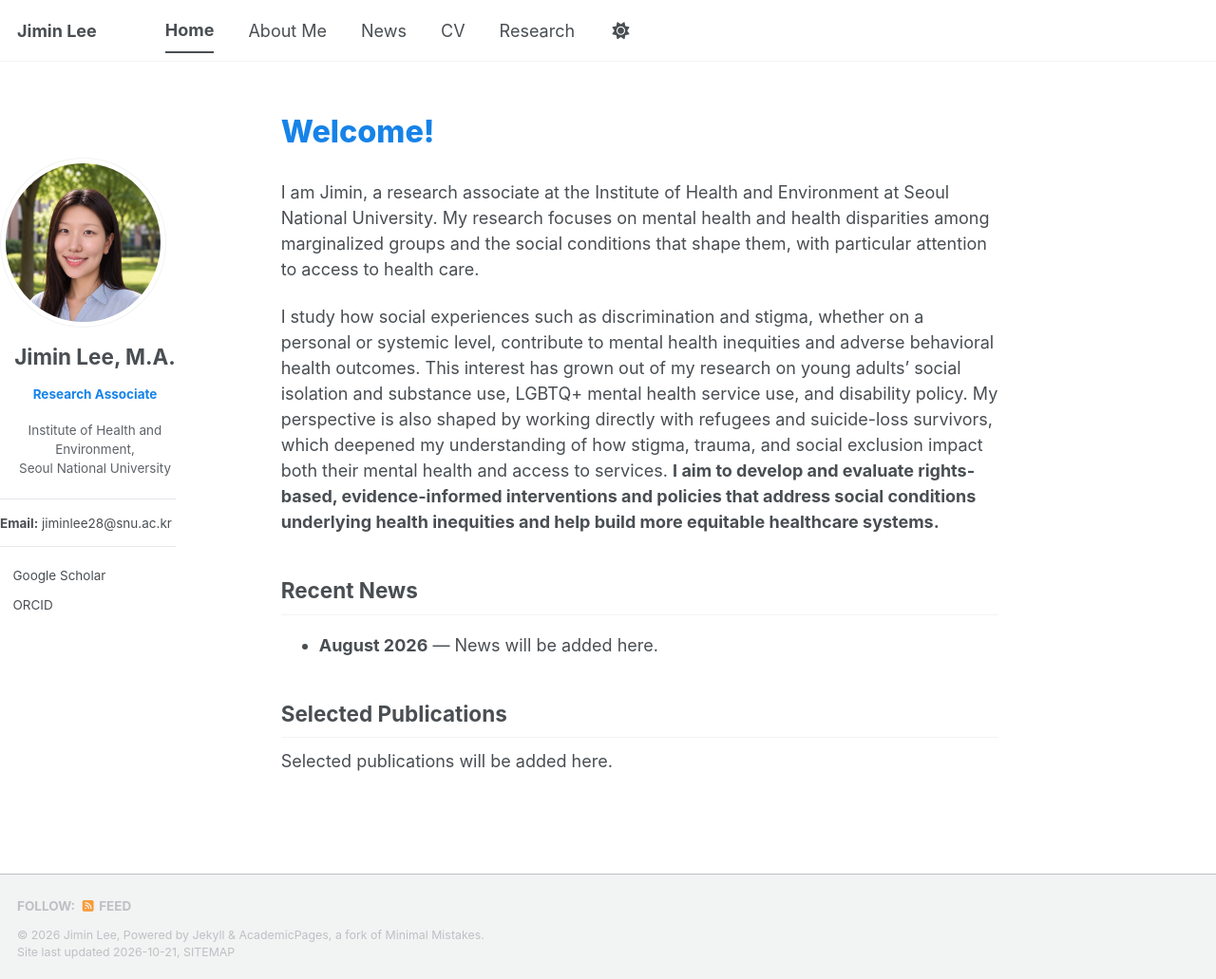
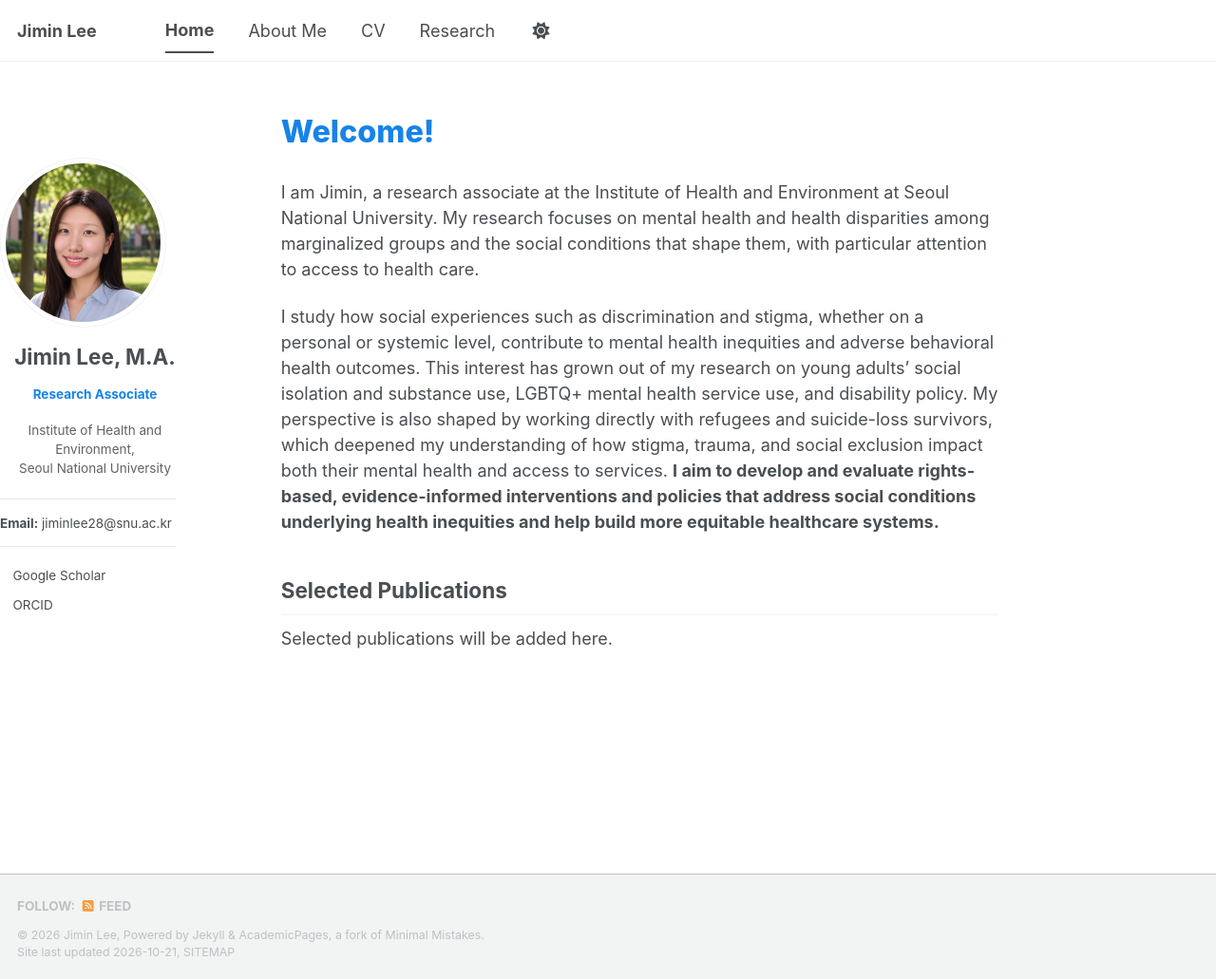
Before and after one commit to jiminlee-research/jiminlee-research.github.io, a Jekyll site: the page built from _pages/about.md, in a window 1280 px wide and 1031 px high. Shown: the whole window at 95% size. Built offline with Jekyll 4.4.1, drawn with Linux system fonts in a browser that asks for light colours; a style sheet for code colours, icons or effects is not loaded.

Commit message:
Remove News section from menu and main page
Co-Authored-By: Claude Opus 5.5 <noreply@anthropic.com>
Claude-Session: https://claude.ai/code/session_01GYaXMgFYpFz8tBfJmAVwxN

```diff
--- a/_data/navigation.yml
+++ b/_data/navigation.yml
@@ -14,9 +14,6 @@ main:
   - title: "About Me"
     url: /about-me/
 
-  - title: "News"
-    url: /year-archive/
-
   - title: "CV"
     url: /cv/
 
--- a/_pages/about.md
+++ b/_pages/about.md
@@ -19,10 +19,6 @@ I am Jimin, a research associate at the Institute of Health and Environment at S
 
 I study how social experiences such as discrimination and stigma, whether on a personal or systemic level, contribute to mental health inequities and adverse behavioral health outcomes. This interest has grown out of my research on young adults' social isolation and substance use, LGBTQ+ mental health service use, and disability policy. My perspective is also shaped by working directly with refugees and suicide-loss survivors, which deepened my understanding of how stigma, trauma, and social exclusion impact both their mental health and access to services. **I aim to develop and evaluate rights-based, evidence-informed interventions and policies that address social conditions underlying health inequities and help build more equitable healthcare systems.**
 
-## Recent News
-
-- **August 2026** — News will be added here.
-
 ## Selected Publications
 
 Selected publications will be added here.
```
